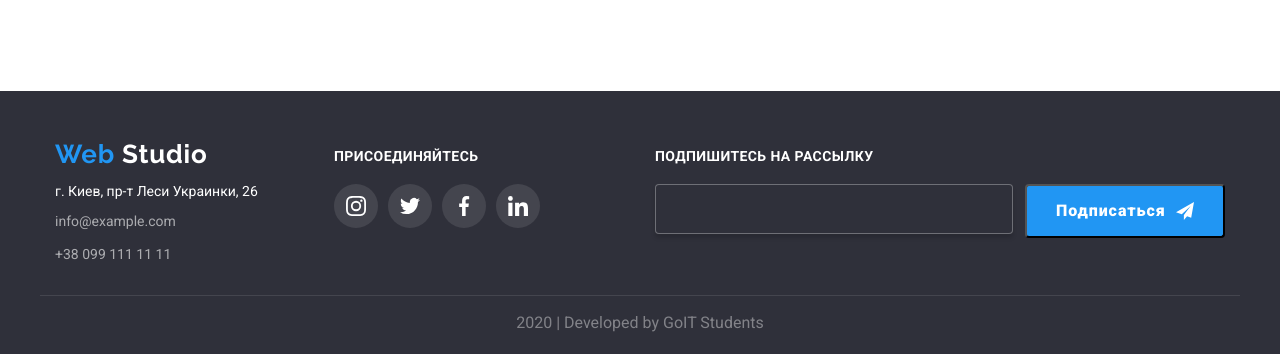
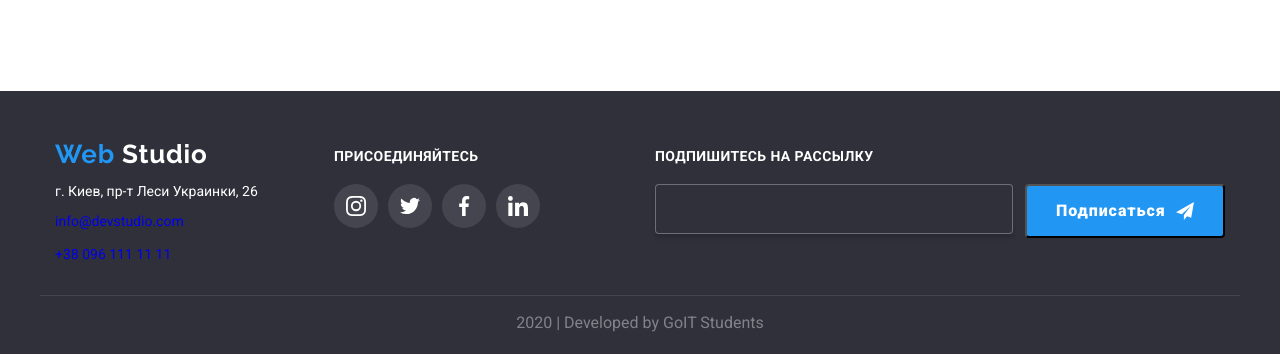
Before and after one commit to AlexanderKhmyzenko/goit-markup-hw-05, a plain HTML site: page index.html in a window 1280 px wide. Shown: the part 2681-3035 px from the top of the page. Drawn offline with nearby package versions, Linux system fonts and the light colour scheme.

Commit message:
Изменены электронный адрес и телефон в футере с текста в ссылки

```diff
--- a/index.html
+++ b/index.html
@@ -560,8 +560,16 @@
             <span class="footer-contacts-address"
               >г. Киев, пр-т Леси Украинки, 26</span
             >
-            <span class="footer-mail">info@example.com</span>
-            <span class="footer-telephone">+38 099 111 11 11</span>
+            <a
+              href="mailto:info@devstudio.com"
+              target="_blank"
+              class="footer-mail link"
+            >
+              info@devstudio.com
+            </a>
+            <a href="tel:380961111111" class="footer-telephone link">
+              +38 096 111 11 11
+            </a>
           </address>
         </div>
         <!-- Ссылки на соц.сети -->
```
